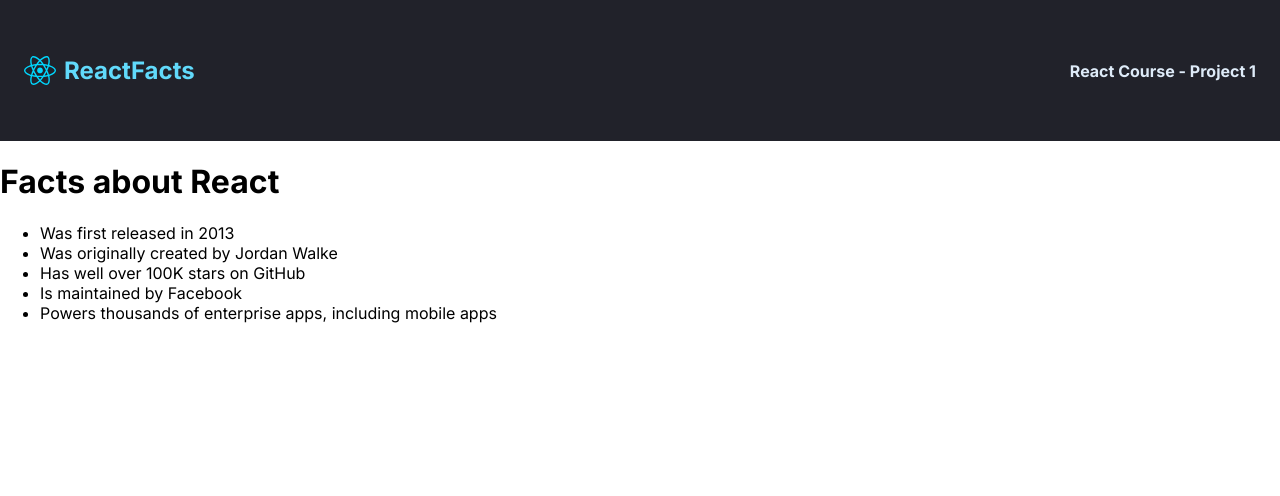
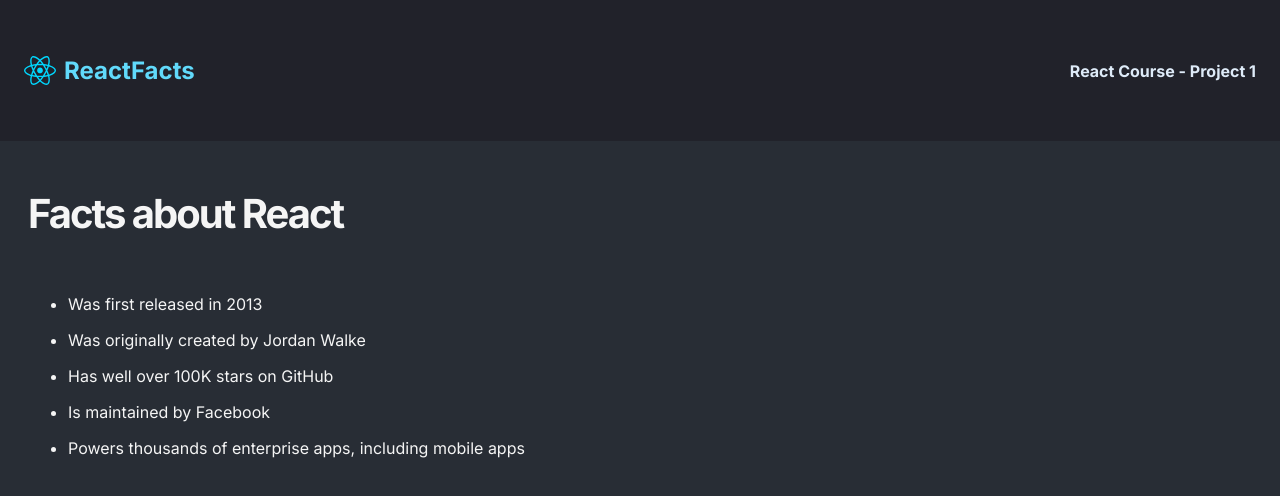
Before and after one commit to vishalicious213/react-site, a React (Vite) app: page / in a window 1280 px wide. Shown: the top 496 px of the page. Built offline with nearby package versions, Linux system fonts and the light colour scheme.

Commit message:
styled /components/Main

```diff
--- a/components/Main.jsx
+++ b/components/Main.jsx
@@ -1,8 +1,8 @@
 export default function Main() {
     return (
         <main>
-            <h1>Facts about React</h1>
-            <ul>
+            <h1 className="main-title">Facts about React</h1>
+            <ul className="main-facts">
                 <li>Was first released in 2013</li>
                 <li>Was originally created by Jordan Walke</li>
                 <li>Has well over 100K stars on GitHub</li>
--- a/index.css
+++ b/index.css
@@ -6,6 +6,7 @@ body {
     margin: 0;
     padding: 0;
     font-family: 'Inter', sans-serif;
+    background-color: #282D35;
 }
 
 /* NAV */
@@ -33,3 +34,24 @@ nav {
 nav img {
     width: 2rem;
 }
+
+/* MAIN */
+
+main {
+    padding: 3rem 1.75rem;
+    color: whitesmoke;
+}
+
+.main-title {
+    margin: 0;
+    font-size: 2.5rem;
+    letter-spacing: -0.05em;
+}
+
+.main-facts {
+    margin-top: 3rem;
+}
+
+.main-facts li {
+    padding-block: .5rem;
+}
```
